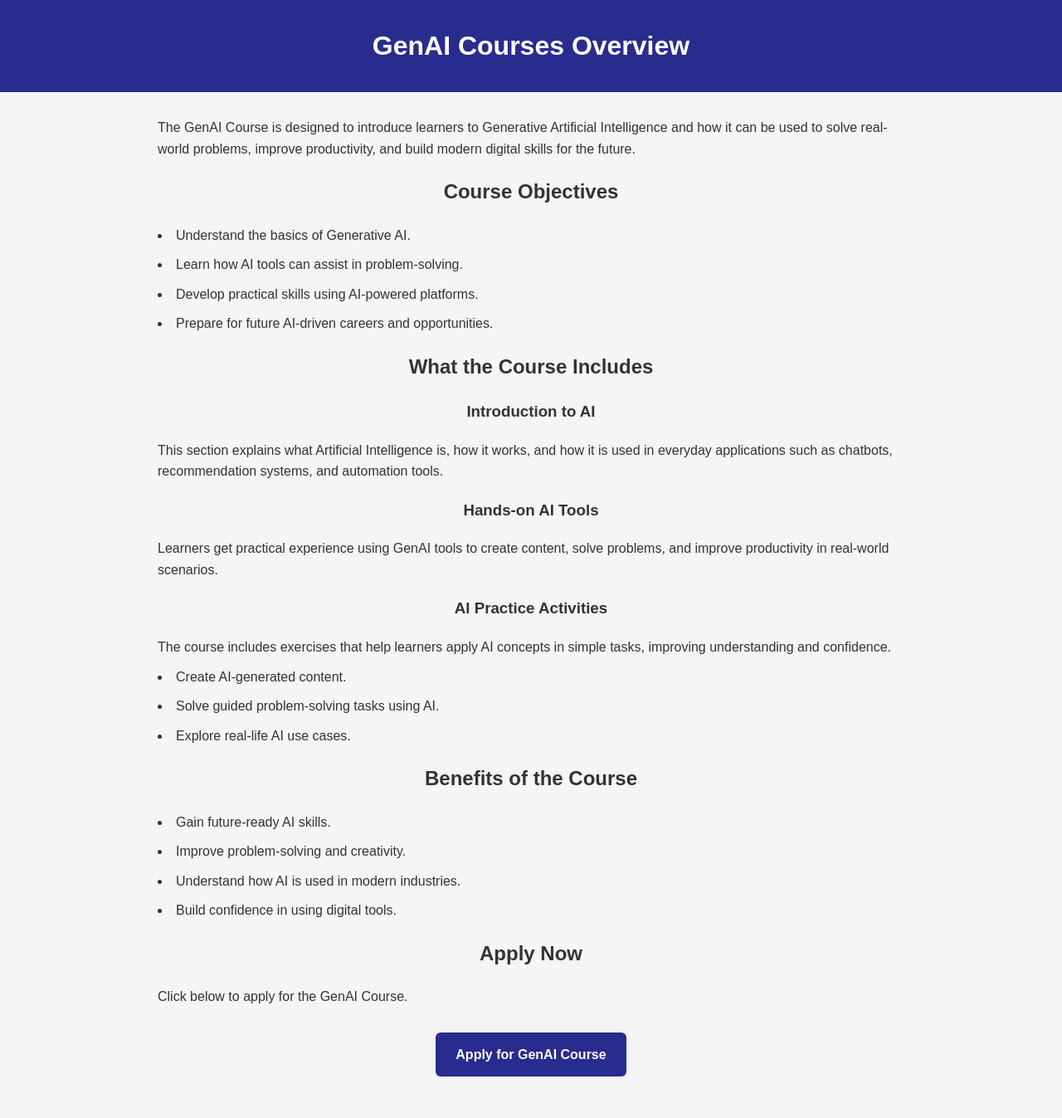
After one commit to sibongakonkebuthelezi91/simple_mail_protocol, a Flask app: template templates/ai.html in a window 1280 px wide. The commit adds this page. Shown: the whole page at 83% size. Run offline with Flask 3, Linux system fonts and the light colour scheme; the template is opened without the code that fills it, so the values that code supplies are empty.

Commit message:
added idc, ibm, genai

```diff
--- /dev/null
+++ b/static/css/ai.css
@@ -0,0 +1,92 @@
+
+
+body {
+    margin: 0;
+    padding: 0;
+    font-family: Arial, Helvetica, sans-serif;
+    background-color: #f5f5f5;
+    color: #333;
+    line-height: 1.6;
+}
+
+h1 {
+    background-color: #282c8e;
+    color: white;
+    text-align: center;
+    padding: 30px;
+    margin: 0;
+}
+
+
+h1,
+h2,
+h3 {
+    text-align: center;
+}
+
+main {
+    padding: 20px;
+}
+
+p {
+    max-width: 900px;
+    margin: 10px auto;
+    padding: 0 20px;
+}
+
+
+ul {
+    max-width: 900px;
+    margin: 10px auto;
+    padding: 0 20px;
+    list-style-position: inside;
+}
+
+li {
+    margin-bottom: 10px;
+}
+
+a {
+    display: block;
+    width: fit-content;
+    margin: 30px auto;
+    background-color: #282c8e;
+    color: white;
+    text-decoration: none;
+    padding: 14px 24px;
+    border-radius: 6px;
+    transition: 0.3s ease;
+    font-weight: bold;
+}
+
+a:hover {
+    background-color: #1d216d;
+    transform: scale(1.05);
+}
+
+
+@media screen and (max-width: 600px) {
+
+    h1 {
+        font-size: 28px;
+        padding: 20px;
+    }
+
+    h2 {
+        font-size: 22px;
+    }
+
+    h3 {
+        font-size: 18px;
+    }
+
+    p,
+    ul {
+        font-size: 16px;
+    }
+
+    a {
+        width: 80%;
+        text-align: center;
+    }
+}
--- /dev/null
+++ b/templates/ai.html
@@ -0,0 +1,79 @@
+<!DOCTYPE html>
+<html lang="en">
+<head>
+    <meta charset="UTF-8">
+    <meta name="viewport" content="width=device-width, initial-scale=1.0">
+    <title>GenAI Courses Overview</title>
+    <link rel="stylesheet" href="/static/css/ai.css">
+</head>
+<body>
+
+    <h1>GenAI Courses Overview</h1>
+
+    <main>
+
+        <p>
+            The GenAI Course is designed to introduce learners to Generative Artificial Intelligence
+            and how it can be used to solve real-world problems, improve productivity, and build modern
+            digital skills for the future.
+        </p>
+
+        <h2>Course Objectives</h2>
+
+        <ul>
+            <li>Understand the basics of Generative AI.</li>
+            <li>Learn how AI tools can assist in problem-solving.</li>
+            <li>Develop practical skills using AI-powered platforms.</li>
+            <li>Prepare for future AI-driven careers and opportunities.</li>
+        </ul>
+
+        <h2>What the Course Includes</h2>
+
+        <h3>Introduction to AI</h3>
+
+        <p>
+            This section explains what Artificial Intelligence is, how it works, and how it is used
+            in everyday applications such as chatbots, recommendation systems, and automation tools.
+        </p>
+
+        <h3>Hands-on AI Tools</h3>
+
+        <p>
+            Learners get practical experience using GenAI tools to create content, solve problems,
+            and improve productivity in real-world scenarios.
+        </p>
+
+        <h3>AI Practice Activities</h3>
+
+        <p>
+            The course includes exercises that help learners apply AI concepts in simple tasks,
+            improving understanding and confidence.
+        </p>
+
+        <ul>
+            <li>Create AI-generated content.</li>
+            <li>Solve guided problem-solving tasks using AI.</li>
+            <li>Explore real-life AI use cases.</li>
+        </ul>
+
+        <h2>Benefits of the Course</h2>
+
+        <ul>
+            <li>Gain future-ready AI skills.</li>
+            <li>Improve problem-solving and creativity.</li>
+            <li>Understand how AI is used in modern industries.</li>
+            <li>Build confidence in using digital tools.</li>
+        </ul>
+
+        <h2>Apply Now</h2>
+
+        <p>Click below to apply for the GenAI Course.</p>
+
+        <a href="https://ai-admissions.wethinkcode.co.za/?_gl=1*1njwz6p*_gcl_au*Nzc5MDI5NDMuMTc3NDk0NjYxMg..*_ga*NTcyMTcwOTQ2LjE3NzQ5NDY2MTM.*_ga_4NEN7HTHBC*czE3NzgyMzA4MzkkbzYkZzEkdDE3NzgyMzE1ODEkajYwJGwwJGgw" target="_blank">
+            Apply for GenAI Course
+        </a>
+
+    </main>
+
+</body>
+</html>
```
Also changed, not shown: static/css/geneai.css (+14 -6 lines), static/css/ibm.css (added, +101 -0 lines), static/css/idc.css (added, +94 -0 lines), templates/genai.html (+21 -14 lines), templates/ibm.html (added, +80 -0 lines), templates/idc.html (added, +82 -0 lines).
